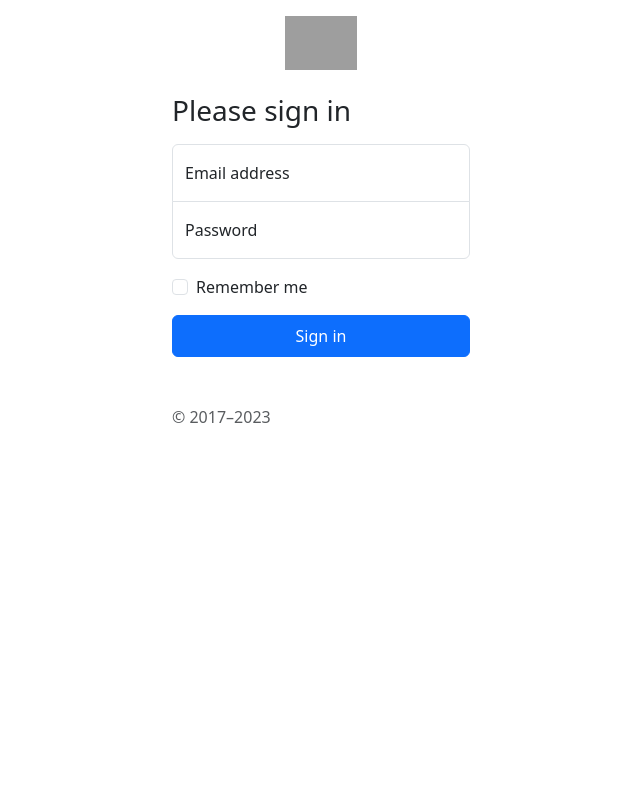
After one commit to viewEder/pythoncv, a Django app: page /accounts/login/ in a window 1280 px wide. The commit adds this page. Shown: the whole page, without its empty margins (319-959 px from the left). Run offline with Django 4.2, Linux system fonts and the light colour scheme; grey boxes are pictures that could not be loaded.

Commit message:
formulario login

```diff
--- /dev/null
+++ b/assets/css/stylelogin.css
@@ -0,0 +1,25 @@
+html,
+body {
+  height: 100%;
+}
+
+.form-signin {
+  max-width: 330px;
+  padding: 1rem;
+}
+
+.form-signin .form-floating:focus-within {
+  z-index: 2;
+}
+
+.form-signin input[type="email"] {
+  margin-bottom: -1px;
+  border-bottom-right-radius: 0;
+  border-bottom-left-radius: 0;
+}
+
+.form-signin input[type="password"] {
+  margin-bottom: 10px;
+  border-top-left-radius: 0;
+  border-top-right-radius: 0;
+}
--- a/assets/js/funciones.js
+++ b/assets/js/funciones.js
@@ -0,0 +1 @@
+console.log('Hola Jóvenes');
--- a/src/urls.py
+++ b/src/urls.py
@@ -16,8 +16,17 @@ Including another URLconf
 """
 from django.contrib import admin
 from django.urls import path, include
+from django.conf import settings
 
 urlpatterns = [
     path('', include('core.urls')),
     path("admin/", admin.site.urls),
+    # Para el inicio de sesion:
+    path("accounts/", include('django.contrib.auth.urls')),
 ]
+
+
+# para cargar las imagenes en desarrollo:
+if settings.DEBUG:
+    from django.conf.urls.static import static
+    urlpatterns += static(settings.MEDIA_URL, document_root=settings.MEDIA_ROOT)
--- a/templates/core/base.html
+++ b/templates/core/base.html
@@ -1,9 +1,11 @@
 <!doctype html>
 <html lang="en">
   <head>
+    {% load static %}
     <meta charset="utf-8">
     <meta name="viewport" content="width=device-width, initial-scale=1">
     <title>{% block title %}{% endblock %}</title>
+    {% block css %}{% endblock %}
     <link href="https://cdn.jsdelivr.net/npm/bootstrap@5.3.0/dist/css/bootstrap.min.css" rel="stylesheet" integrity="sha384-9ndCyUaIbzAi2FUVXJi0CjmCapSmO7SnpJef0486qhLnuZ2cdeRhO02iuK6FUUVM" crossorigin="anonymous">
   </head>
   <body>
--- a/templates/core/index.html
+++ b/templates/core/index.html
@@ -2,7 +2,10 @@
 {% block title %}Inicio{% endblock %}
 
 {% block content %}
-
+<div class="text-center">
+    <i class="bi bi-alarm"></i>
+    Cargando ...
+</div>
 <script type="text/javascript">
     setTimeout(
         function() {
--- /dev/null
+++ b/templates/registration/login.html
@@ -0,0 +1,51 @@
+{% extends 'core/base.html' %}
+{% block title %}Ingreso{% endblock %}
+{% load static %}
+{% block css %}<link rel="stylesheet" href="{% static 'css/stylelogin.css' %}">{% endblock %}
+
+{% block content %}
+
+        <main class="form-signin w-100 m-auto">
+            <form method="POST">
+                {% csrf_token %}
+                <div class="text-center">
+                    <img
+                    class="mb-4 img-fluid"
+                    src="https://upload.wikimedia.org/wikipedia/commons/thumb/c/c3/Python-logo-notext.svg/1200px-Python-logo-notext.svg.png"
+                    alt=""
+                    width="72">
+                </div>
+
+                <h1 class="h3 mb-3 fw-normal">Please sign in</h1>
+
+                <div class="form-floating">
+                    <input
+                        type="email"
+                        class="form-control"
+                        id="id_email"
+                        name="email"
+                        placeholder="name@example.com">
+                    <label for="floatingInput">Email address</label>
+                </div>
+                <div class="form-floating">
+                    <input
+                        type="password"
+                        class="form-control"
+                        id="id_password"
+                        name="password"
+                        placeholder="Password">
+                    <label for="floatingPassword">Password</label>
+                </div>
+
+                <div class="form-check text-start my-3">
+                    <input class="form-check-input" type="checkbox" value="remember-me" id="flexCheckDefault">
+                    <label class="form-check-label" for="flexCheckDefault">
+                    Remember me
+                    </label>
+                </div>
+                <button class="btn btn-primary w-100 py-2" type="submit">Sign in</button>
+                <p class="mt-5 mb-3 text-body-secondary">© 2017–2023</p>
+            </form>
+        </main>
+
+{% endblock %}
```
Also changed, not shown: src/settings.py (+9 -2 lines), users/urls.py (added, +7 -0 lines), assets/css/style.css (deleted), templates/users/login.html (deleted).
